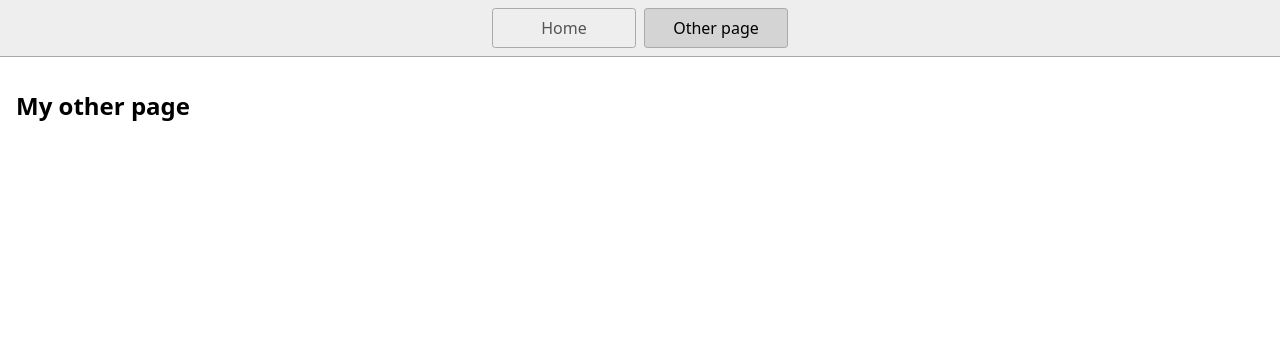
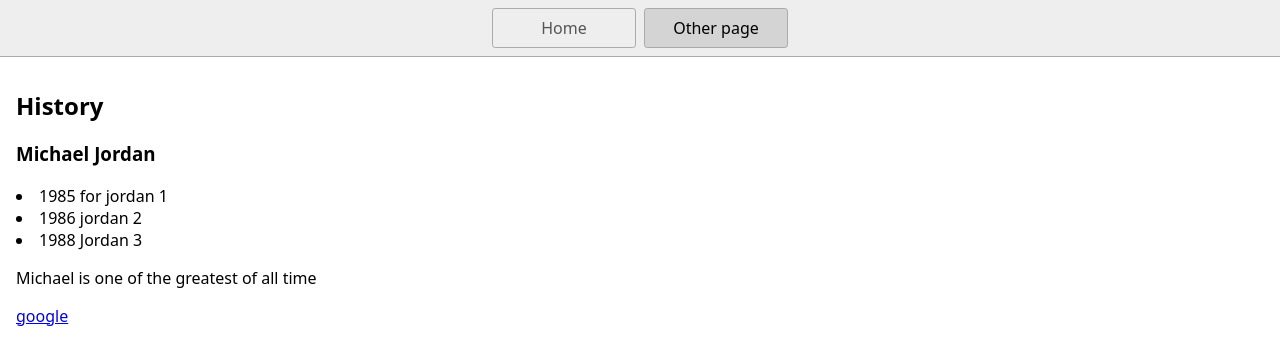
Before and after one commit to Victorgit14/project-cps-140, a website: page page2.html in a window 1280 px wide. Drawn offline with Linux system fonts and the light colour scheme.

Commit message:
new page and for 9/30/24

```diff
--- a/page2.html
+++ b/page2.html
@@ -1,7 +1,7 @@
 <!DOCTYPE html>
 <html lang="en">
   <head>
-    <title>Other page</title>
+    <title>History</title>
     <meta charset="UTF-8" />
     <meta name="viewport" content="width=device-width" />
     <link rel="stylesheet" href="styles.css" />
@@ -13,7 +13,16 @@
       <a href="/page2.html" aria-current="page">Other page</a>
     </nav>
     <main>
-      <h1>My other page</h1>
+      <h1>History</h1>
+      <h3> Michael Jordan</h3>
+      <div>
+      <li> 1985 for jordan 1
+        <li> 1986 jordan 2
+        <li> 1988 Jordan 3
+        </li>
+      </div>
+        <p> Michael is one of the greatest of all time</p>
+        <a href="https://www.google.com/">google</a>
     </main>
   </body>
 </html>
```
